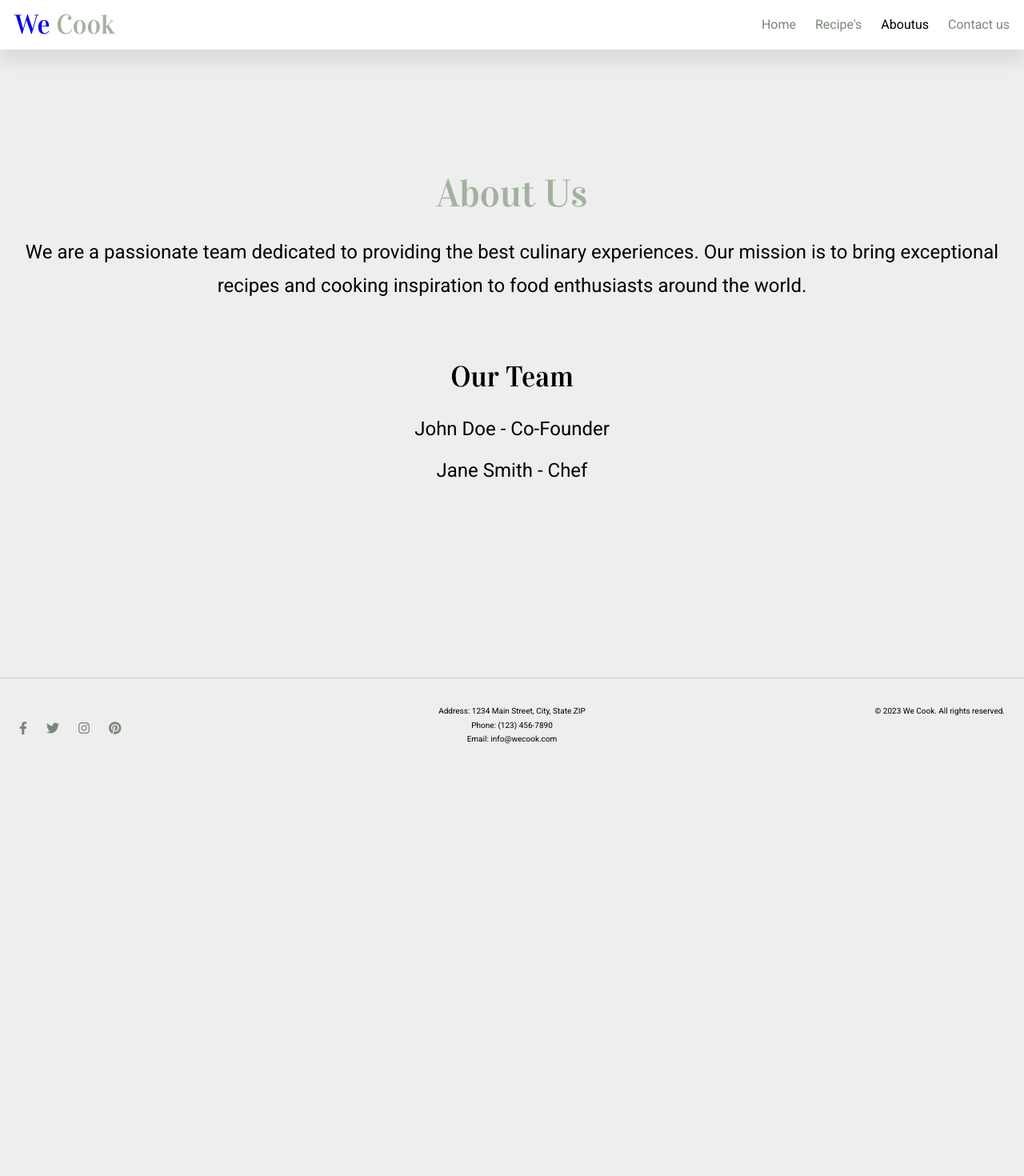
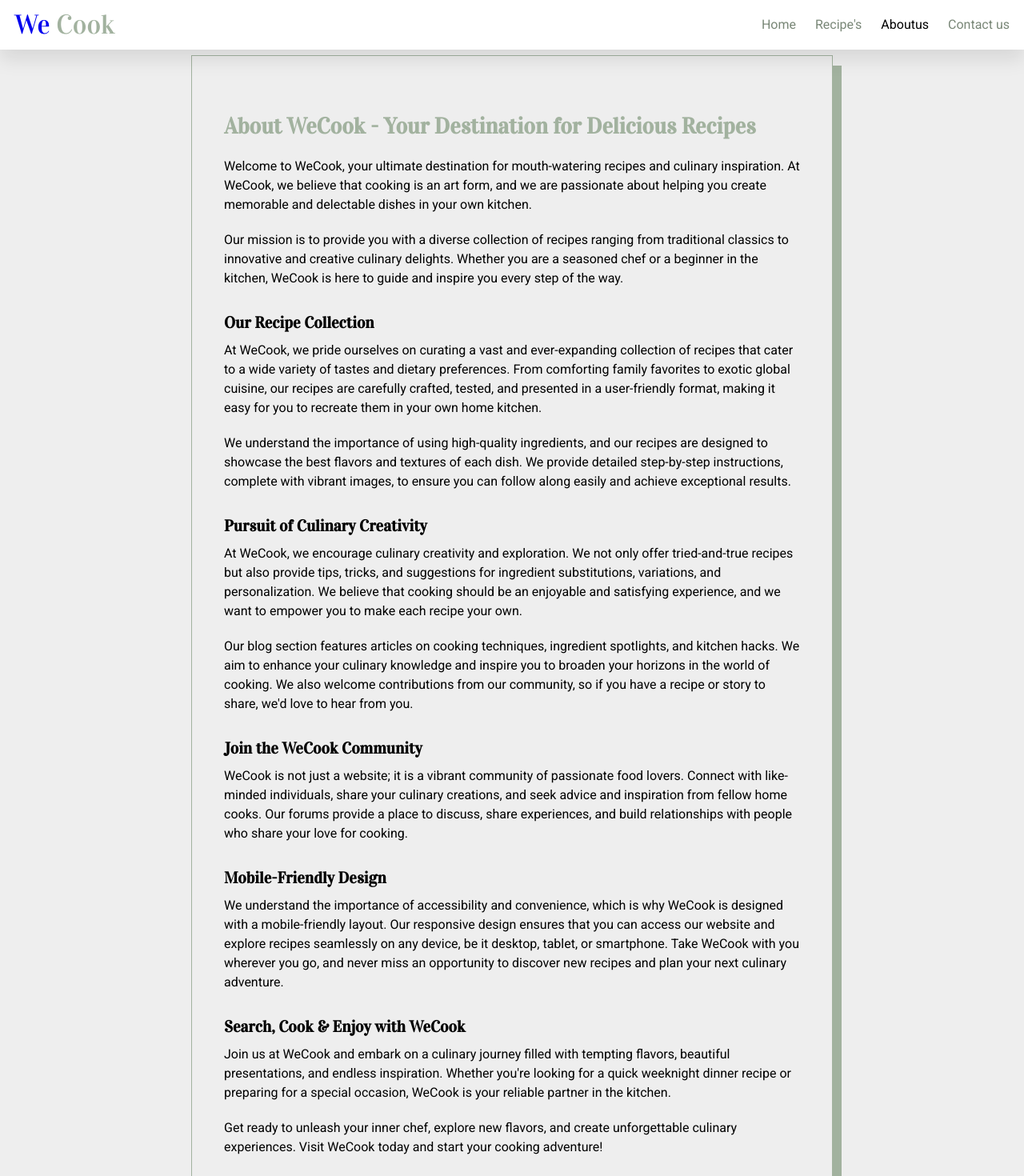
Before and after one commit to Hardik-Metaliya/Cooking-Site, a React (Vite) app in the folder client/: page /aboutus in a window 1280 px wide. Shown: the top 1470 px of the page at 80% size. Before the commit the page ends 967 px from the top, so only its background shows below. Built offline with nearby package versions, Linux system fonts and the light colour scheme.

Commit message:
updated Aboutus and its style
made the content of about us more life like and also made it look good

```diff
--- a/client/src/pages/AboutUs/AboutUs.css
+++ b/client/src/pages/AboutUs/AboutUs.css
@@ -1,34 +1,25 @@
-.about-us-container {
-  height: 100vh; /* Set the container height to fill the viewport */
-  display: flex;
-  flex-direction: column;
-  justify-content: center;
-  align-items: center;
-  padding: 20px;
-  text-align: center;
+.aboutus-container {
+  max-width: 800px;
+  margin: 7rem auto;
+  padding: 40px;
+  outline: 1px solid var(--accent-color);
+  box-shadow: 12px 12px 0 var(--accent-color);
 }
 
-.about-us-container h2 {
-  font-size: 48px;
+.aboutus-title {
+  font-size: 28px;
+  font-weight: bold;
   margin-bottom: 20px;
 }
 
-.about-us-container p {
-  font-size: 24px;
-  margin-bottom: 40px;
+.aboutus-subtitle {
+  font-size: 20px;
+  font-weight: bold;
+  margin: 30px 0 10px;
 }
 
-.about-us-container h3 {
-  font-size: 36px;
+.aboutus-content {
+  font-size: 16px;
+  line-height: 1.5;
   margin-bottom: 20px;
 }
-
-.about-us-container ul {
-  font-size: 24px;
-  list-style-type: none;
-  padding: 0;
-}
-
-.about-us-container ul li {
-  margin-bottom: 10px;
-}
--- a/client/src/pages/AboutUs/AboutUs.jsx
+++ b/client/src/pages/AboutUs/AboutUs.jsx
@@ -1,21 +1,86 @@
 import React from "react";
-import "./AboutUs.css"; // Import the CSS file for styling
+import "./aboutus.css";
 
 const AboutUs = () => {
   return (
-    <div className="about-us-container container">
-      <h2>About Us</h2>
-      <p>
-        We are a passionate team dedicated to providing the best culinary
-        experiences. Our mission is to bring exceptional recipes and cooking
-        inspiration to food enthusiasts around the world.
+    <div className="aboutus-container">
+      <h2 className="aboutus-title">
+        About WeCook - Your Destination for Delicious Recipes
+      </h2>
+      <p className="aboutus-content">
+        Welcome to WeCook, your ultimate destination for mouth-watering recipes
+        and culinary inspiration. At WeCook, we believe that cooking is an art
+        form, and we are passionate about helping you create memorable and
+        delectable dishes in your own kitchen.
       </p>
-      <h3>Our Team</h3>
-      <ul>
-        <li>John Doe - Co-Founder</li>
-        <li>Jane Smith - Chef</li>
-        {/* Add more team members as needed */}
-      </ul>
+      <p className="aboutus-content">
+        Our mission is to provide you with a diverse collection of recipes
+        ranging from traditional classics to innovative and creative culinary
+        delights. Whether you are a seasoned chef or a beginner in the kitchen,
+        WeCook is here to guide and inspire you every step of the way.
+      </p>
+      <h3 className="aboutus-subtitle">Our Recipe Collection</h3>
+      <p className="aboutus-content">
+        At WeCook, we pride ourselves on curating a vast and ever-expanding
+        collection of recipes that cater to a wide variety of tastes and dietary
+        preferences. From comforting family favorites to exotic global cuisine,
+        our recipes are carefully crafted, tested, and presented in a
+        user-friendly format, making it easy for you to recreate them in your
+        own home kitchen.
+      </p>
+      <p className="aboutus-content">
+        We understand the importance of using high-quality ingredients, and our
+        recipes are designed to showcase the best flavors and textures of each
+        dish. We provide detailed step-by-step instructions, complete with
+        vibrant images, to ensure you can follow along easily and achieve
+        exceptional results.
+      </p>
+      <h3 className="aboutus-subtitle">Pursuit of Culinary Creativity</h3>
+      <p className="aboutus-content">
+        At WeCook, we encourage culinary creativity and exploration. We not only
+        offer tried-and-true recipes but also provide tips, tricks, and
+        suggestions for ingredient substitutions, variations, and
+        personalization. We believe that cooking should be an enjoyable and
+        satisfying experience, and we want to empower you to make each recipe
+        your own.
+      </p>
+      <p className="aboutus-content">
+        Our blog section features articles on cooking techniques, ingredient
+        spotlights, and kitchen hacks. We aim to enhance your culinary knowledge
+        and inspire you to broaden your horizons in the world of cooking. We
+        also welcome contributions from our community, so if you have a recipe
+        or story to share, we'd love to hear from you.
+      </p>
+      <h3 className="aboutus-subtitle">Join the WeCook Community</h3>
+      <p className="aboutus-content">
+        WeCook is not just a website; it is a vibrant community of passionate
+        food lovers. Connect with like-minded individuals, share your culinary
+        creations, and seek advice and inspiration from fellow home cooks. Our
+        forums provide a place to discuss, share experiences, and build
+        relationships with people who share your love for cooking.
+      </p>
+      <h3 className="aboutus-subtitle">Mobile-Friendly Design</h3>
+      <p className="aboutus-content">
+        We understand the importance of accessibility and convenience, which is
+        why WeCook is designed with a mobile-friendly layout. Our responsive
+        design ensures that you can access our website and explore recipes
+        seamlessly on any device, be it desktop, tablet, or smartphone. Take
+        WeCook with you wherever you go, and never miss an opportunity to
+        discover new recipes and plan your next culinary adventure.
+      </p>
+
+      <h3 className="aboutus-subtitle">Search, Cook & Enjoy with WeCook</h3>
+      <p className="aboutus-content">
+        Join us at WeCook and embark on a culinary journey filled with tempting
+        flavors, beautiful presentations, and endless inspiration. Whether
+        you're looking for a quick weeknight dinner recipe or preparing for a
+        special occasion, WeCook is your reliable partner in the kitchen.
+      </p>
+      <p className="aboutus-content">
+        Get ready to unleash your inner chef, explore new flavors, and create
+        unforgettable culinary experiences. Visit WeCook today and start your
+        cooking adventure!
+      </p>
     </div>
   );
 };
```
